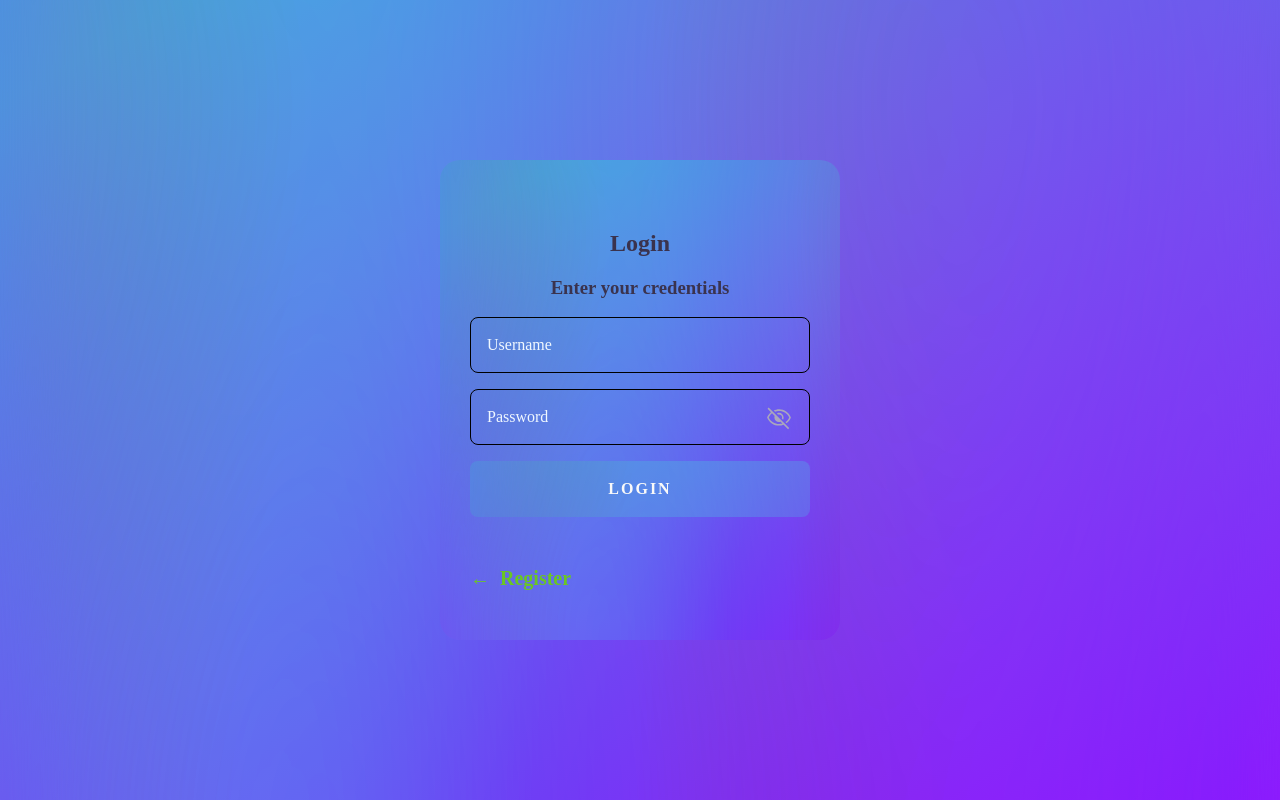
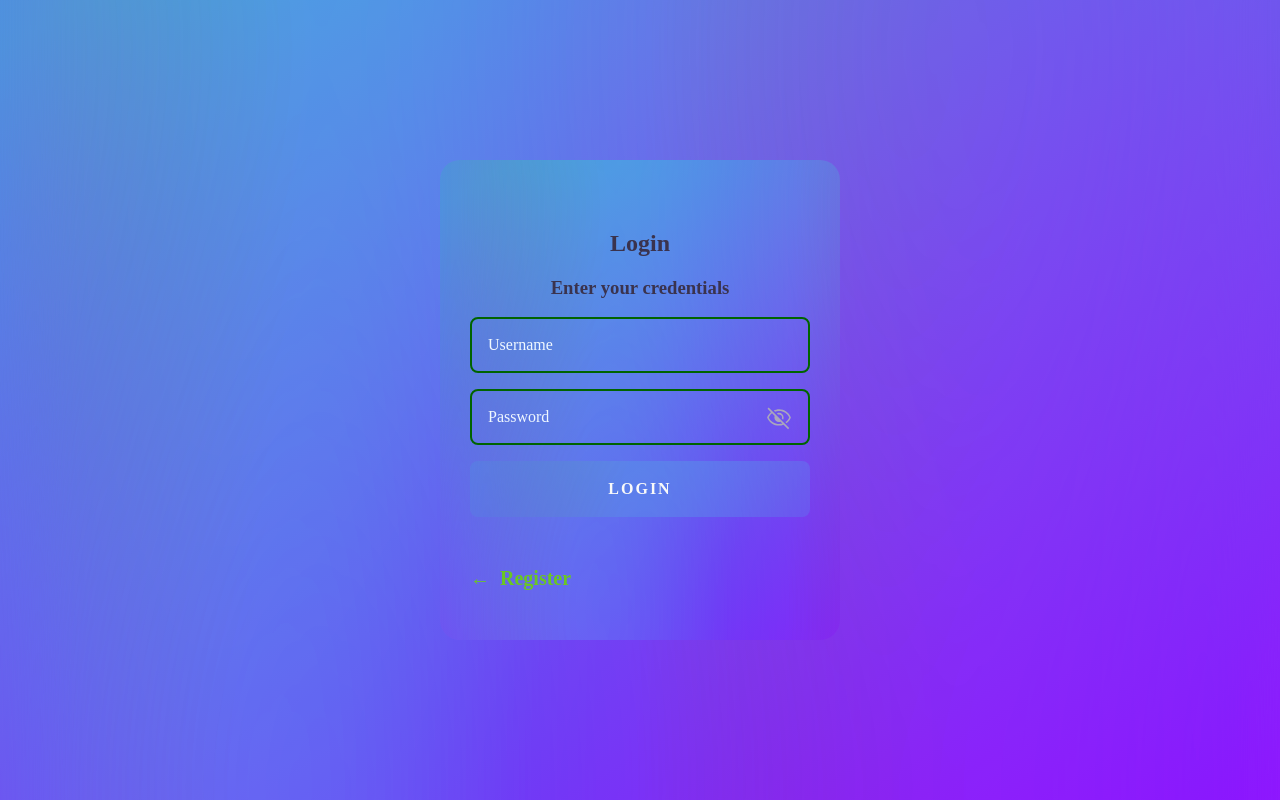
Before and after one commit to Ankushtsalian/TEST_LOGIN_JWT_FULLSTACK, a React (Create React App) app in the folder FRONTEND/: page /login in a window 1280 px wide. Built offline with nearby package versions, Linux system fonts and the light colour scheme.

Commit message:
added register login  modified

```diff
--- a/FRONTEND/src/App.css
+++ b/FRONTEND/src/App.css
@@ -10,7 +10,7 @@ body,
 }
 
 @keyframes rotate {
-  100% {
+  75% {
     background-position: 0% 100%;
   }
 }
@@ -75,6 +75,6 @@ input[type="text"]
 input[type="password"],input[type="text"]
 {
     background: transparent;
-    border: 1px solid black;
+    border: 2px solid darkgreen;
     color: aliceblue;
 }
--- a/FRONTEND/src/App.js
+++ b/FRONTEND/src/App.js
@@ -8,13 +8,15 @@ import { useState } from "react";
 
 function App() {
   const [formInput, setFormInput] = useState({
+    loginUsername: "",
+    loginPassword: "",
     registerUsername: "",
     registerPassword: "",
     registerResetPassword: "",
   });
 
   // const { registerPassword, registerResetPassword } = formInput;
-  console.log(formInput);
+  // console.log(formInput);
   const handleInput = (e) => {
     const { name, value } = e.target;
     setFormInput((formValue) => ({ ...formValue, [name]: value }));
--- a/FRONTEND/src/components/Login.jsx
+++ b/FRONTEND/src/components/Login.jsx
@@ -2,7 +2,8 @@ import { Link } from "react-router-dom";
 import Password from "./Password";
 import Register from "./Register";
 
-const Login = () => {
+const Login = ({ handleInput, formInput }) => {
+  const { loginUsername, loginPassword } = formInput;
   return (
     <div className="login-card">
       <div>
@@ -12,13 +13,24 @@ const Login = () => {
           <input
             spellCheck="false"
             className="control"
+            name="loginUsername"
             type="text"
             placeholder="Username"
+            onChange={handleInput}
           />
 
-          <Password placeholder="Password" />
+          <Password
+            placeholder="Password"
+            name="loginPassword"
+            handleInput={handleInput}
+          />
 
-          <button className="control" type="button">
+          <button
+            className="control"
+            type="button"
+            disabled={!loginUsername || !loginPassword}
+            onClick={() => alert("hello")}
+          >
             LOGIN
           </button>
         </form>
--- a/FRONTEND/src/components/Register.jsx
+++ b/FRONTEND/src/components/Register.jsx
@@ -2,18 +2,17 @@ import { useState } from "react";
 import { Link } from "react-router-dom";
 import Password from "./Password";
 
-const Register = ({ formInput, setFormInput, handleInput }) => {
+const Register = ({ formInput, handleInput }) => {
   const [dis, setDis] = useState(true);
-  const disable = () => {
-    setDis(!dis);
-  };
+  const { registerUsername, registerPassword, registerResetPassword } =
+    formInput;
+  // const andv = !registerUsername && !registerPassword && !registerResetPassword;
+  // const orv = !registerUsername || !registerPassword || !registerResetPassword;
+  // const disable = () => {
+  //   console.log("& : " + andv);
+  //   console.log("|| : " + orv);
+  // };
 
-  const { registerPassword, registerResetPassword } = formInput;
-  // const handleInput = (e) => {
-  //   const { name, value } = e.target;
-  //   console.log(e.target.value);
-  //   setFormInput((formValue) => ({ ...formValue, [name]: value }));
-  // };
   return (
     <div className="register-card">
       <div>
@@ -35,7 +34,7 @@ const Register = ({ formInput, setFormInput, handleInput }) => {
             handleInput={handleInput}
           />
           <Password
-            placeholder="Reset-password"
+            placeholder="Re-Enter-password"
             name="registerResetPassword"
             handleInput={handleInput}
           />
@@ -43,14 +42,16 @@ const Register = ({ formInput, setFormInput, handleInput }) => {
           <button
             className="control"
             type="button"
-            disabled={dis}
+            disabled={
+              !registerUsername || !registerPassword || !registerResetPassword
+            }
             onClick={() => alert("hello")}
           >
             Register
           </button>
-          <button className="control" type="button" onClick={disable}>
+          {/* <button className="control" type="button" onClick={disable}>
             Register1
-          </button>
+          </button> */}
         </form>
       </div>
       <div className="Redirect">
```
